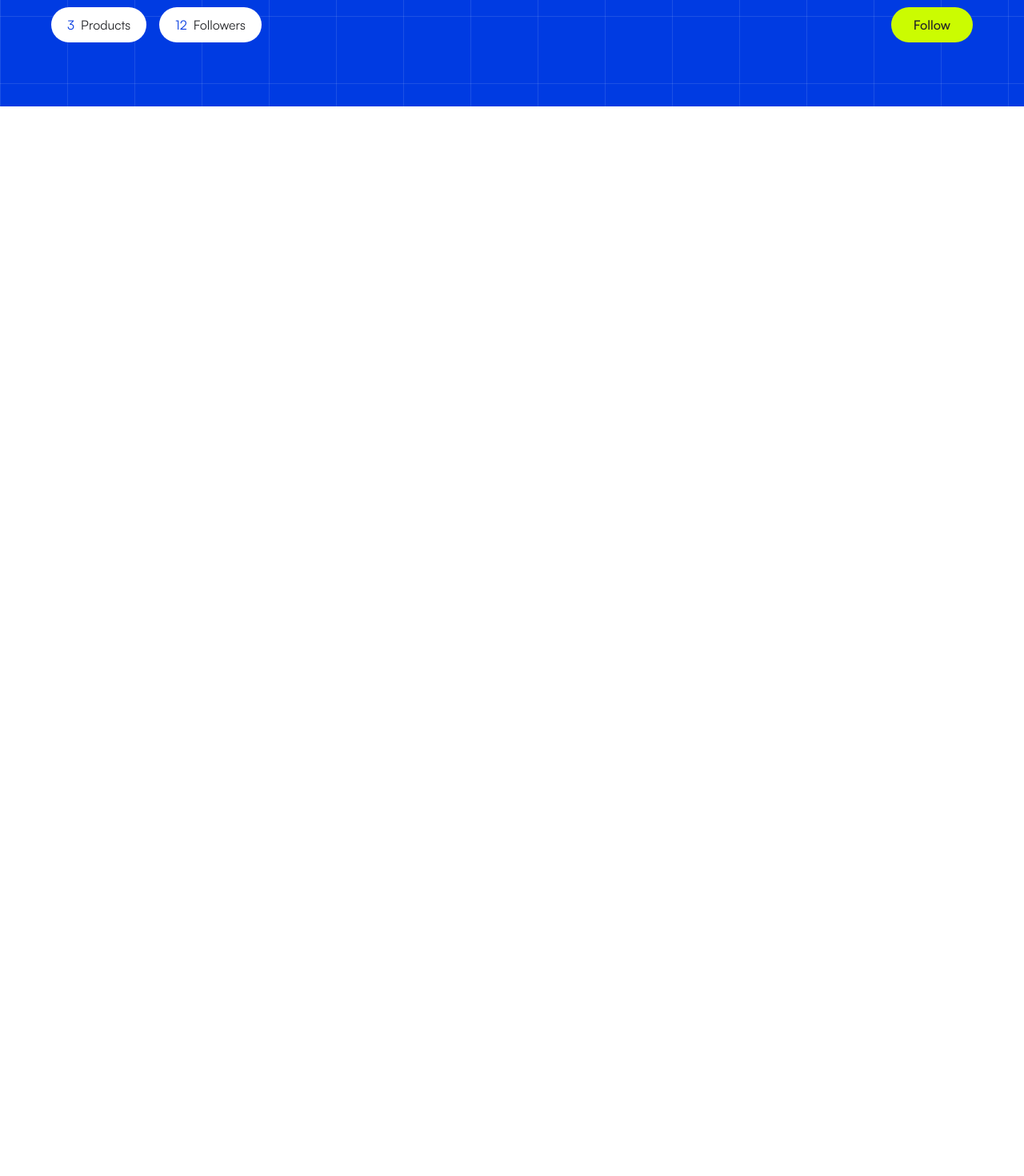
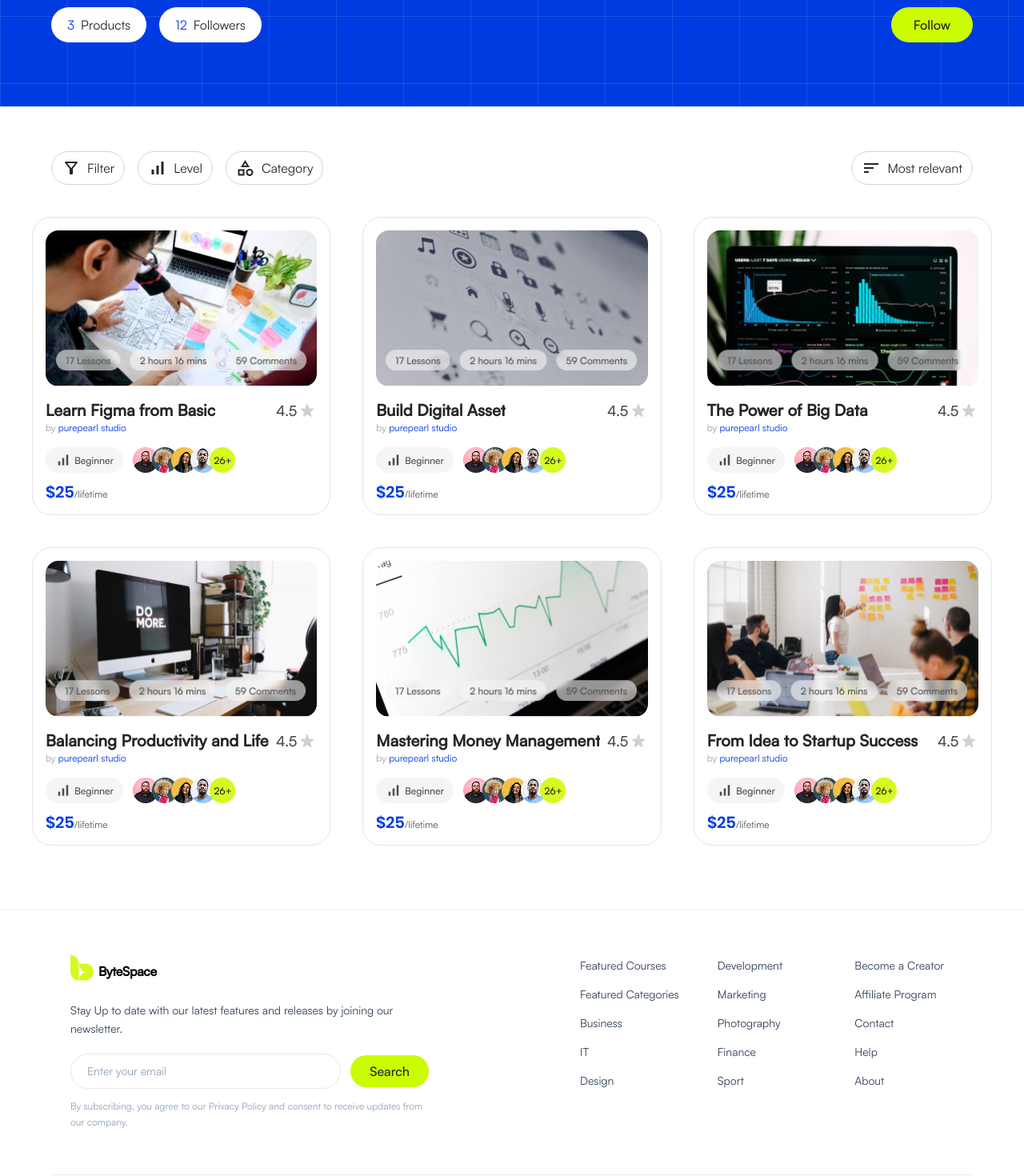
Before and after one commit to tajwararik/ByteSpace, a Next.js app: page /creators in a window 1280 px wide. Shown: the part 400-1870 px from the top of the page at 80% size. Before the commit the page ends 800 px from the top, so only its background shows below. Built offline with nearby package versions, Linux system fonts and the light colour scheme.

Commit message:
Render CourseToolbar, Courses and Footer components

```diff
--- a/app/creators/page.tsx
+++ b/app/creators/page.tsx
@@ -1,6 +1,9 @@
 import Image from "next/image";
+import { poppins } from "../layout";
 import Header from "../components/Header";
-import { poppins } from "../layout";
+import CourseToolbar from "../components/CourseToolbar";
+import Courses from "../components/Courses";
+import Footer from "../components/Footer";
 
 const creator = {
   name: "PurePearl Studio",
@@ -18,6 +21,7 @@ const creator = {
 
 export default function CreatorsPage() {
   return (
+    <>
       <section className="w-full blue-grid text-white">
         <Header />
 
@@ -73,5 +77,10 @@ export default function CreatorsPage() {
           </div>
         </div>
       </section>
+
+      <CourseToolbar />
+      <Courses />
+      <Footer />
+    </>
   );
 }
```
Lines whose indentation alone changed are shown as unchanged.
